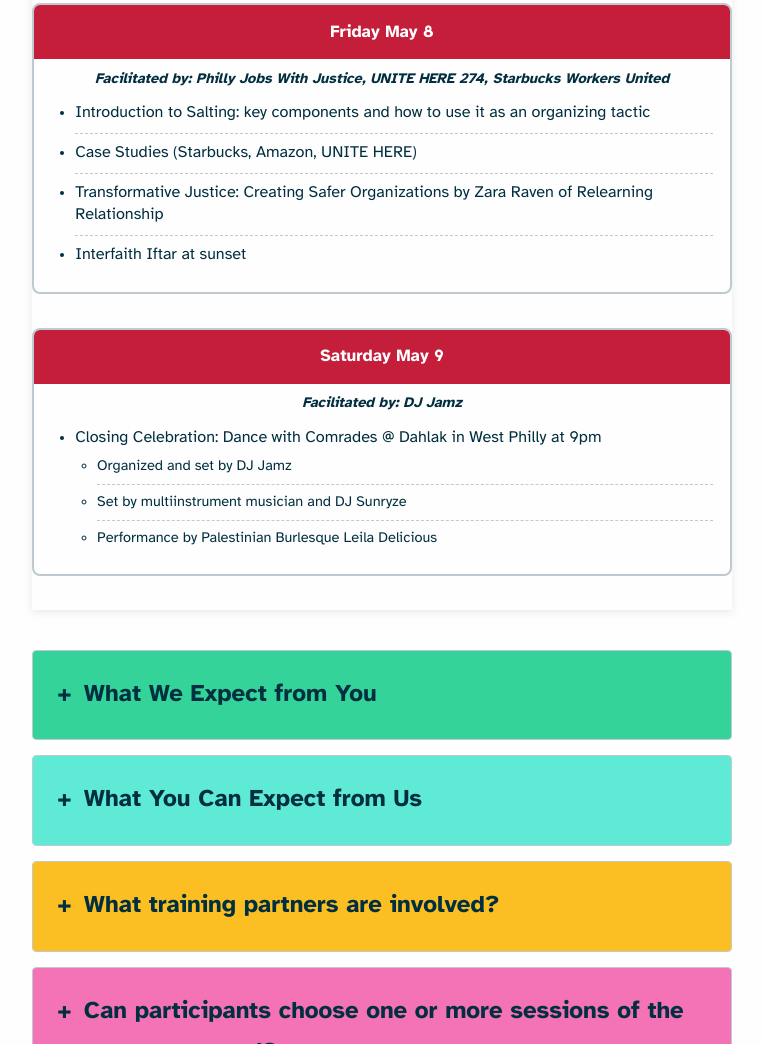
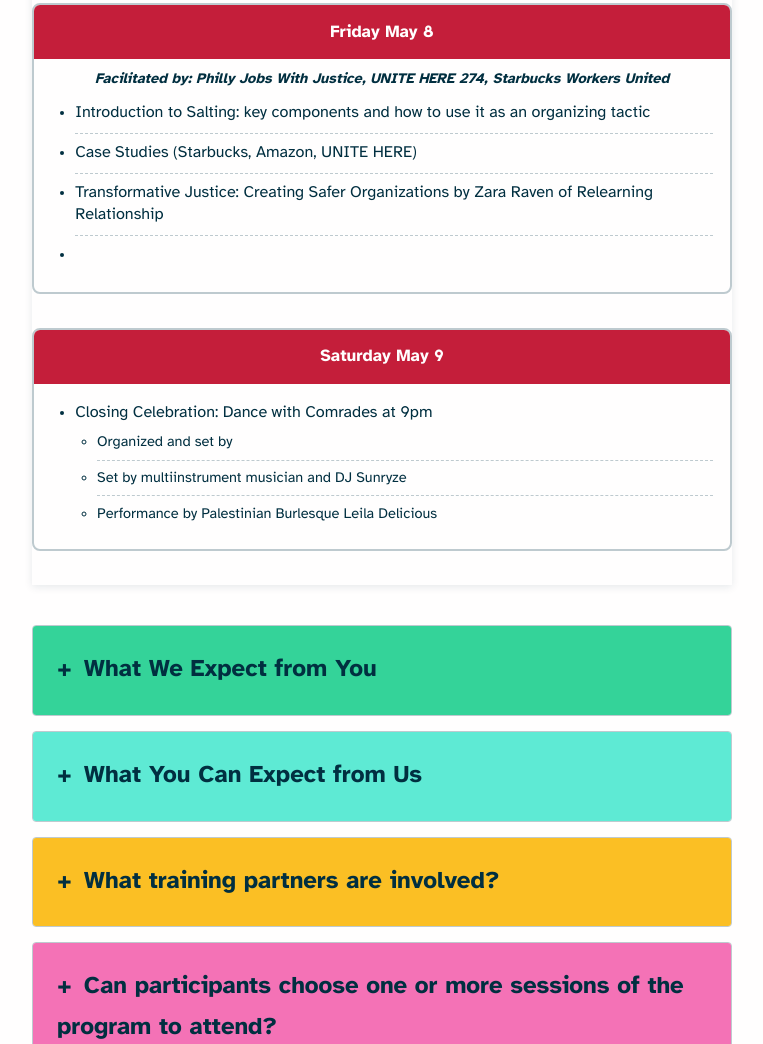
Before and after one commit to ssuffian/jobs-with-justice, an Astro site: page /our-work/power-school in a window 1280 px wide. Shown: the part 3859-4903 px from the top of the page, without its empty margins (258-1021 px from the left). Built offline with nearby package versions, Linux system fonts and the light colour scheme; Astro itself is replaced by a stand-in of ours.

Commit message:
Update power-school.astro

```diff
--- a/src/pages/our-work/power-school.astro
+++ b/src/pages/our-work/power-school.astro
@@ -602,18 +602,18 @@
 								<li>Introduction to Salting: key components and how to use it as an organizing tactic</li>
 								<li>Case Studies (Starbucks, Amazon, UNITE HERE)</li>
 								<li>Transformative Justice: Creating Safer Organizations by Zara Raven of Relearning Relationship</li>
-								<li>Interfaith Iftar at sunset</li>
+								<li></li>
 							</ul>
 						</td>
 					</tr>
 					<tr>
 						<td class="date-cell"><span class="date-label">Saturday May 9th</span><span class="facilitated-by">Facilitated by: DJ Jamz</span></td>
 						<td data-day="Saturday May 9">
-							<span class="facilitator-line">Facilitated by: DJ Jamz</span>
+							<span class="facilitator-line"></span>
 							<ul style="list-style: disc; padding-left: 1.5em; margin: 0;">
-								<li>Closing Celebration: Dance with Comrades @ Dahlak in West Philly at 9pm
+								<li>Closing Celebration: Dance with Comrades  at 9pm
 									<ul style="list-style: circle; padding-left: 1.5em; margin: 0.5em 0;">
-										<li>Organized and set by DJ Jamz </li>
+										<li>Organized and set by  </li>
 										<li>Set by multiinstrument musician and DJ Sunryze </li>
 										<li>Performance by Palestinian Burlesque Leila Delicious</li>
 									</ul>
```
